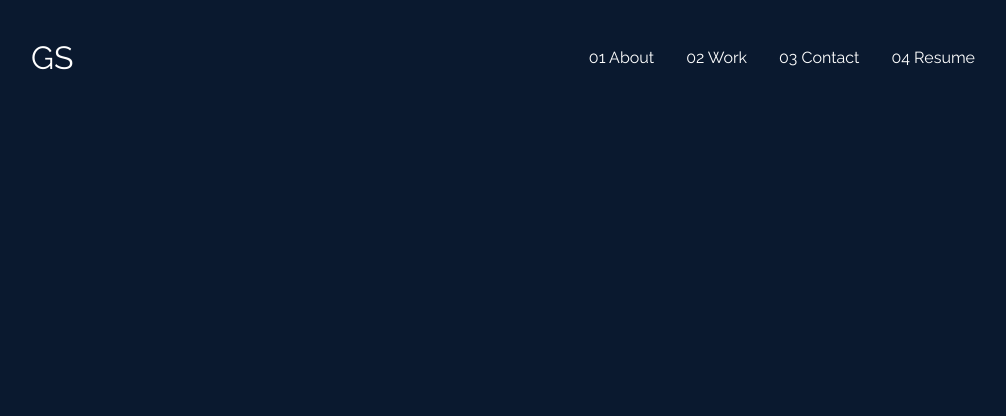
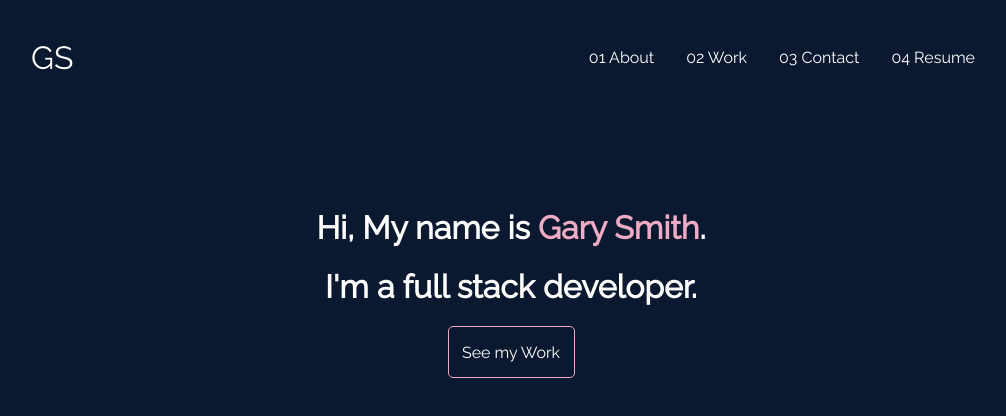
Before and after one commit to garysmith1933/Portfolio, a JavaScript app: page / in a window 1280 px wide. Shown: the top 416 px of the page, without its empty margins (129-1135 px from the left). Built offline with nearby package versions, Linux system fonts and the light colour scheme; the HTML template or start-up script is replaced by a standard one.

Commit message:
start working on greeting

```diff
--- a/src/App.js
+++ b/src/App.js
@@ -1,6 +1,7 @@
 import logo from './logo.svg';
 import './App.css';
 import {Navbar} from './components/Navbar.js'
+import {Welcome} from './components/Welcome.js'
 
 function App() {
   return (
@@ -10,6 +11,10 @@ function App() {
         <Navbar/>
       </div>
 
+      <div style={{display:'flex', flexDirection:'column', justifyContent: 'center', alignItems:'center', height: '50vh'}}>
+        <Welcome/>
+      </div>
+
     </div>
   );
 }
--- /dev/null
+++ b/src/components/Welcome.js
@@ -0,0 +1,10 @@
+export const Welcome = () => {
+   return (
+    <>
+        <h1> Hi, My name is <span className='name'>Gary Smith</span>.</h1>
+        <h1 style={{marginTop:0}}> I'm a full stack developer. </h1>
+        <div className='button'>See my Work</div>
+    </>
+
+   )
+}
--- a/src/index.css
+++ b/src/index.css
@@ -14,8 +14,10 @@ code {
 
 body {
   background-color: #0a192f;
-  color:white
+  color:white;
+  font-family: 'Raleway', sans-serif;
 }
+
 
 .navbar {
   width: 80%;
@@ -23,7 +25,6 @@ body {
   justify-content: space-between;
   align-items: center;
   color:white;
-  font-family: 'Raleway', sans-serif;
   margin-top: 2rem;
 }
 
@@ -66,3 +67,22 @@ body {
   transform: scaleX(1);
   transform-origin: bottom left;
 }
+
+.name {
+  color: #EFAAC4;
+}
+
+.button {
+  border-radius: 5px;
+  border: 1px solid #EFAAC4;
+  height: 50px;
+  width: 125px;
+  display:flex;
+  justify-content: center;
+  align-items: center;
+}
+
+.button:hover {
+  background-color: #EFAAC4;
+  transition: transform 1s ease-out;
+}
```
Also changed, not shown: src/components/About.js (added), src/components/Work.js (added), 1 other file (tests, documents, lock files or other folders).
